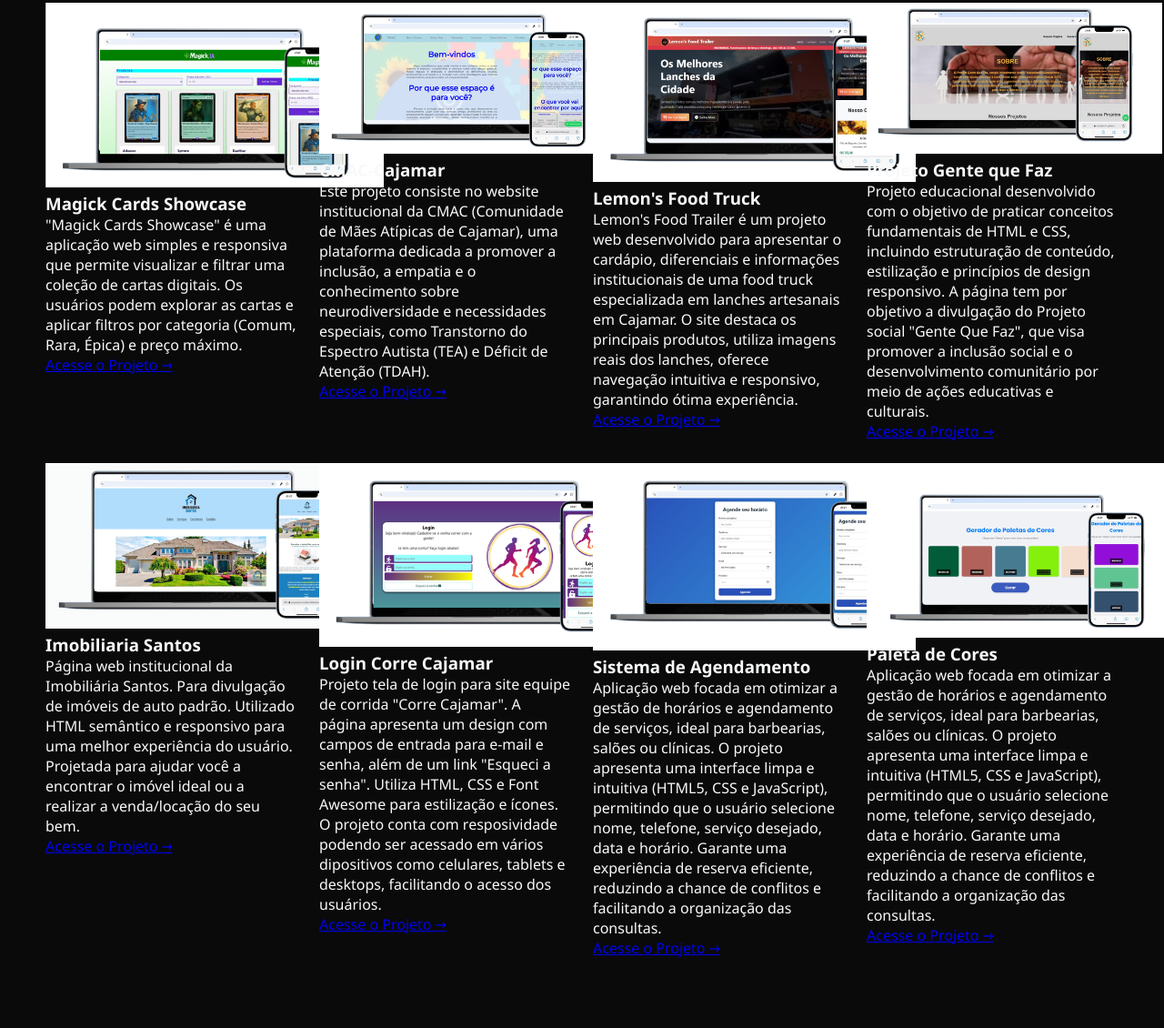
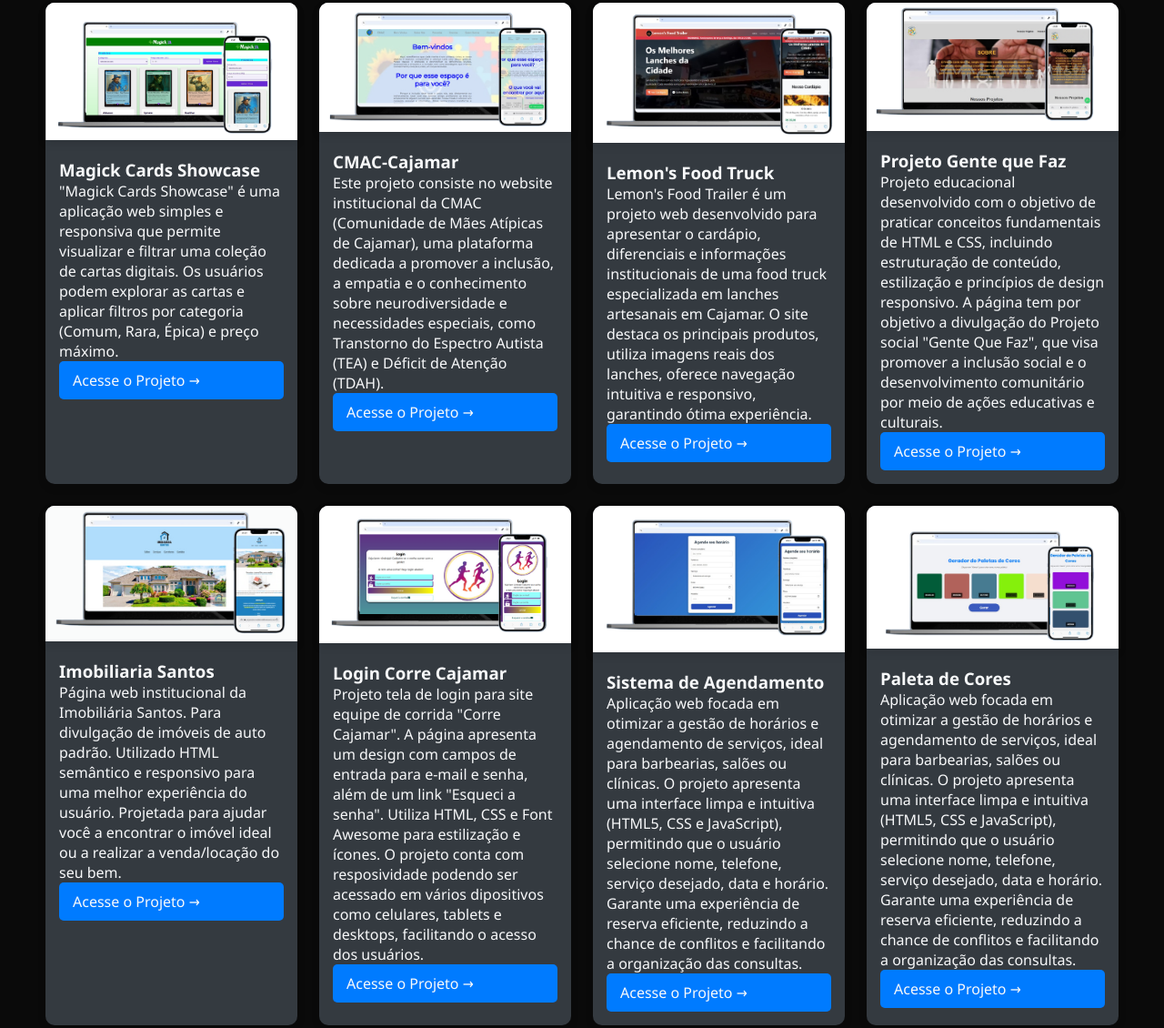
Before and after one commit to MaSabino74/Portifolio--Marcos--Sabino--Dev, a plain HTML site: page index.html in a window 1280 px wide. Shown: the part 822-1952 px from the top of the page at 91% size. Drawn offline with Linux system fonts and the light colour scheme.

Commit message:
Atualisando card

```diff
--- a/index.html
+++ b/index.html
@@ -37,7 +37,7 @@
     <section class="secao" id="projects">
       <h2 class="titulo-secao">Projetos</h2>
       <div class="grade-projetos">
-        <div class="cartao-projeto">
+        <div class="card-projeto">
           <img src="magickai.webp" alt="Imagem do Projeto Magick AI">
             <div class="conteudo-projeto">
              <h3>Magick Cards Showcase</h3>
@@ -50,7 +50,7 @@
             </div>
         </div>
 
-        <div class="cartao-projeto">
+        <div class="card-projeto">
           <img src="cmac.webp" alt="Imagem do Projeto cmaccajamar">
             <div class="conteudo-projeto">
              <h3>CMAC-Cajamar</h3>
@@ -62,7 +62,7 @@
             </div>
         </div>
 
-        <div class="cartao-projeto">
+        <div class="card-projeto">
           <img src="lemonsfoodtruck.webp" alt="Imagem do Projeto Lemon's Food Truck">
             <div class="conteudo-projeto">
              <h3>Lemon's Food Truck</h3>
@@ -74,7 +74,7 @@
             </div>
         </div>
 
-        <div class="cartao-projeto">
+        <div class="card-projeto">
           <img src="gentequefaz.webp" alt="Imagem do Projeto da ONG Gente que Faz">
             <div class="conteudo-projeto">
              <h3>Projeto Gente que Faz</h3>
@@ -87,7 +87,7 @@
             </div>
         </div>
 
-        <div class="cartao-projeto">
+        <div class="card-projeto">
           <img src="imobiliariasantos.webp" alt="Imagem do Projeto Imobiliária Santos">
             <div class="conteudo-projeto">
              <h3>Imobiliaria Santos</h3>
@@ -99,7 +99,7 @@
             </div>
         </div>
 
-        <div class="cartao-projeto">
+        <div class="card-projeto">
           <img src="logincorrecajamar.webp" alt="Imagem do Projeto tela de login Corre Cajamar">
             <div class="conteudo-projeto">
              <h3>Login Corre Cajamar</h3>
@@ -112,7 +112,7 @@
             </div>
         </div>
 
-        <div class="cartao-projeto">
+        <div class="card-projeto">
           <img src="sistemadeagendamento.webp" alt="Imagem do Projeto Sistema de Agendamento">
             <div class="conteudo-projeto">
              <h3>Sistema de Agendamento</h3>
@@ -125,7 +125,7 @@
             </div>
         </div>
 
-        <div class="cartao-projeto">
+        <div class="card-projeto">
           <img src="paletasdecores.webp" alt="Imagem do Projeto Paletas de cores">
             <div class="conteudo-projeto">
              <h3>Paleta de Cores</h3>
--- a/style.css
+++ b/style.css
@@ -127,8 +127,53 @@
     box-shadow: 0 4px 10px rgba(0, 0, 0, 0.1);
     transition: transform 0.3s ease, box-shadow 0.3s ease ;
 }
+.card-projeto{
+    background-color: var(--cor-secundaria);
+    border-radius: 10px;
+    box-shadow: 0 4px 10px rgba(0, 0, 0, 0.1);
+    transition: transform 0.3s ease, box-shadow 0.3s ease;
+}
 
 .card-projeto:hover{
     transform: translateY(-10px);
     box-shadow: 0 8px 20px rgba(0, 0, 0, 0.2);
 }
+
+/* --- ESTILOS DO CONTEÚDO DENTRO DO CARD --- */
+.conteudo-projeto {
+    padding: 15px;
+}
+.img-projeto{
+    width: 100%;
+    height: 200px;
+    object-fit: cover;
+    border-radius: 5px;
+    margin-bottom: 15px;
+}
+.img-projeto h3,
+.img-projeto p,
+.img-projeto a{
+    padding-left: 20px;
+    padding-right: 20px;
+}
+.img-projeto h3{
+    margin-top: 20px;
+    margin-bottom: 10px;
+}
+.img-projeto p{
+    margin-bottom: 15px;
+}
+
+/* --- ESTILOS DO LINK "Acesse o Projeto" --- */
+.viewProject {
+    display: block;
+    text-decoration: none;
+    color: var(--cor-clara);
+    background-color: var(--cor-principal);
+    padding: 10px 15px;
+    border-radius: 5px;
+    transition: background-color 0.3s, transform 0.3s;
+}
+.viewProject:hover{
+    background-color:#0056b3;
+}
```
